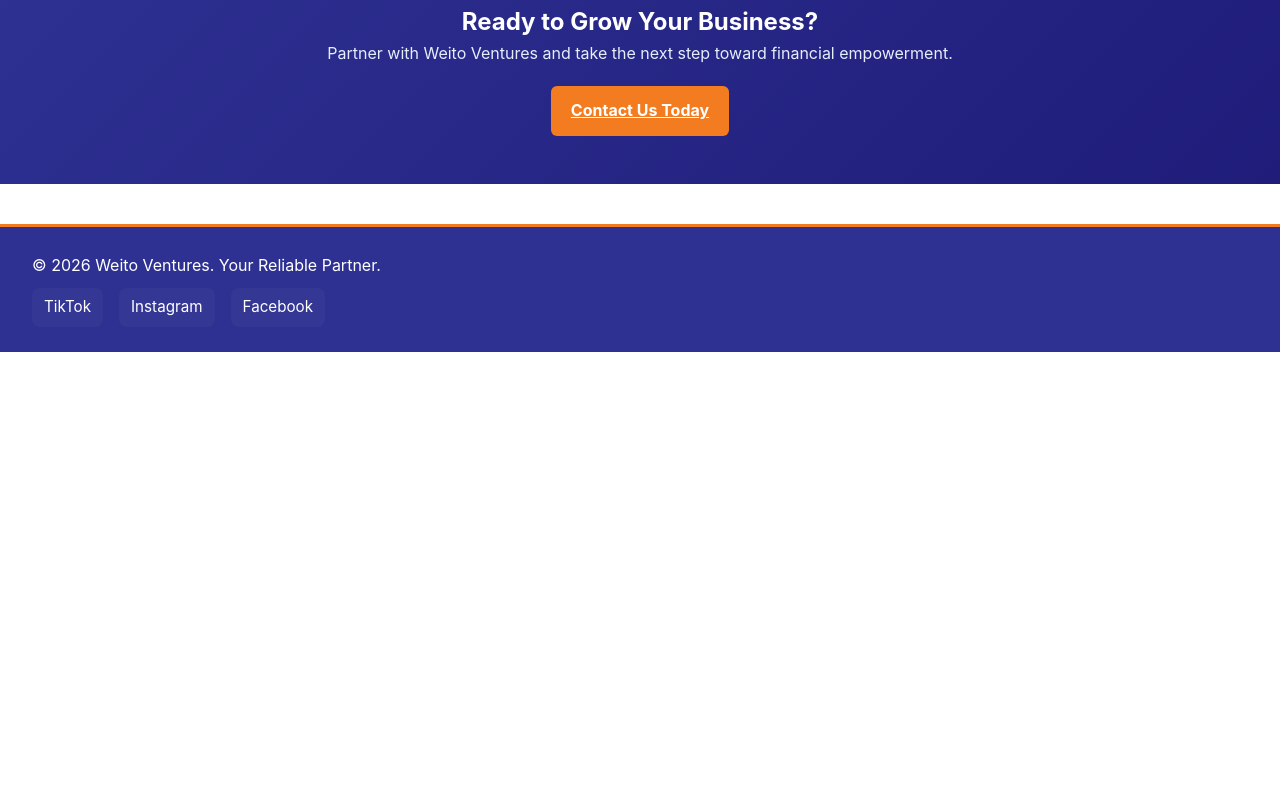
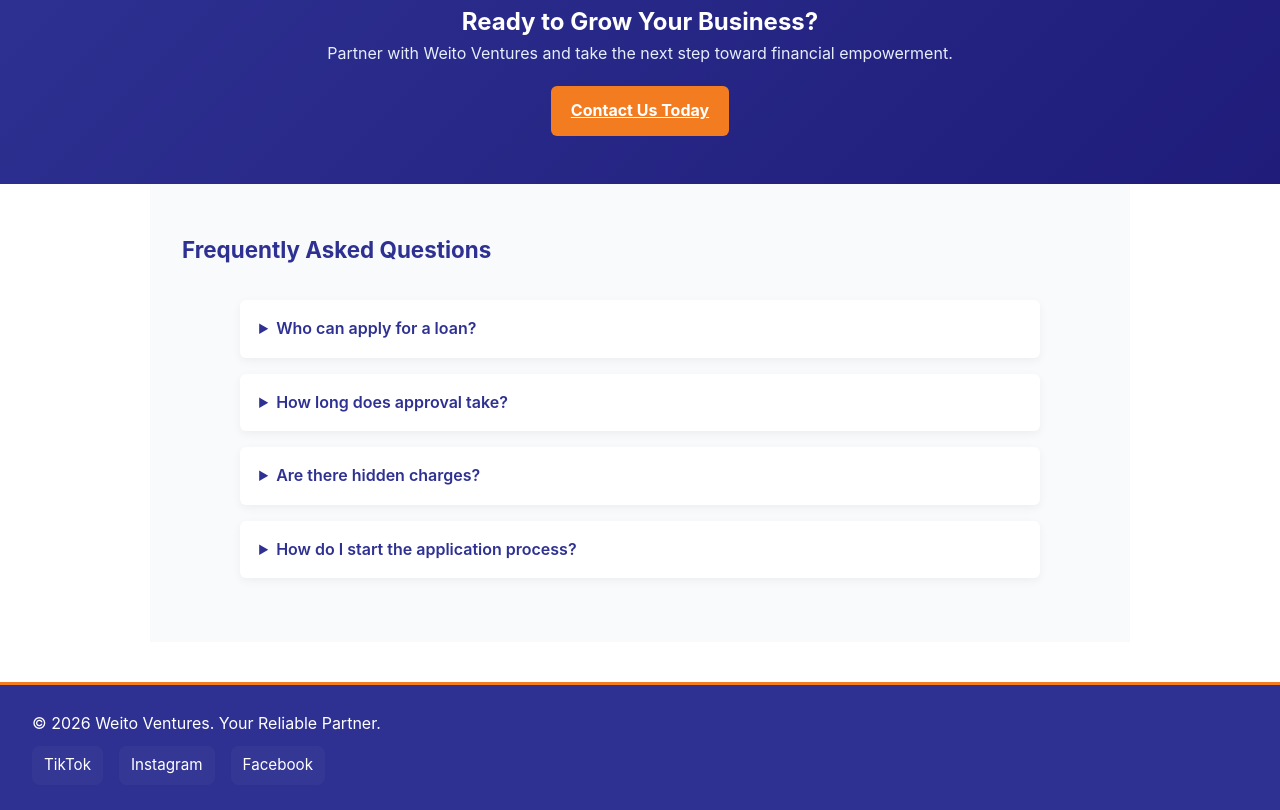
Before and after one commit to E-Thiira/weito-ventures-website, a website: page index.html in a window 1280 px wide. Shown: the part 1446-2256 px from the top of the page. Before the commit the page ends 1798 px from the top, so only its background shows below. Drawn offline with Linux system fonts and the light colour scheme.

Commit message:
Add FAQ section above footer and append FAQ styles

```diff
--- a/css/style.css
+++ b/css/style.css
@@ -272,3 +272,34 @@
   transform: translateY(-5px);
   box-shadow: 0 8px 20px rgba(0, 0, 0, 0.08);
 }
+
+/* FAQ */
+.faq-container {
+  max-width: 800px;
+  margin: 2rem auto 0;
+}
+
+.faq-item {
+  background: #ffffff;
+  margin-bottom: 1rem;
+  padding: 1rem 1.2rem;
+  border-radius: 6px;
+  box-shadow: 0 3px 10px rgba(0, 0, 0, 0.05);
+  cursor: pointer;
+}
+
+.faq-item summary {
+  font-weight: 600;
+  color: #2e3192;
+  font-size: 1rem;
+  outline: none;
+}
+
+.faq-item p {
+  margin-top: 0.8rem;
+  font-size: 0.95rem;
+}
+
+.faq-item[open] {
+  border-left: 4px solid #f47c20;
+}
--- a/index.html
+++ b/index.html
@@ -92,6 +92,45 @@
       <a href="contact.html" class="btn">Contact Us Today</a>
     </section>
 
+    <!-- FAQ SECTION -->
+    <section class="section light">
+      <h2>Frequently Asked Questions</h2>
+
+      <div class="faq-container">
+        <details class="faq-item">
+          <summary>Who can apply for a loan?</summary>
+          <p>
+            Small business owners, startups, and individuals seeking financial
+            support can apply. Approval is based on eligibility and review.
+          </p>
+        </details>
+
+        <details class="faq-item">
+          <summary>How long does approval take?</summary>
+          <p>
+            Applications are reviewed promptly, and most responses are provided
+            within a few business days.
+          </p>
+        </details>
+
+        <details class="faq-item">
+          <summary>Are there hidden charges?</summary>
+          <p>
+            No. We believe in transparent lending with clear terms and no hidden
+            fees.
+          </p>
+        </details>
+
+        <details class="faq-item">
+          <summary>How do I start the application process?</summary>
+          <p>
+            You can begin by contacting us through the Contact page. Our team
+            will guide you through the next steps.
+          </p>
+        </details>
+      </div>
+    </section>
+
     <footer>
       <p>© 2026 Weito Ventures. Your Reliable Partner.</p>
 
```
